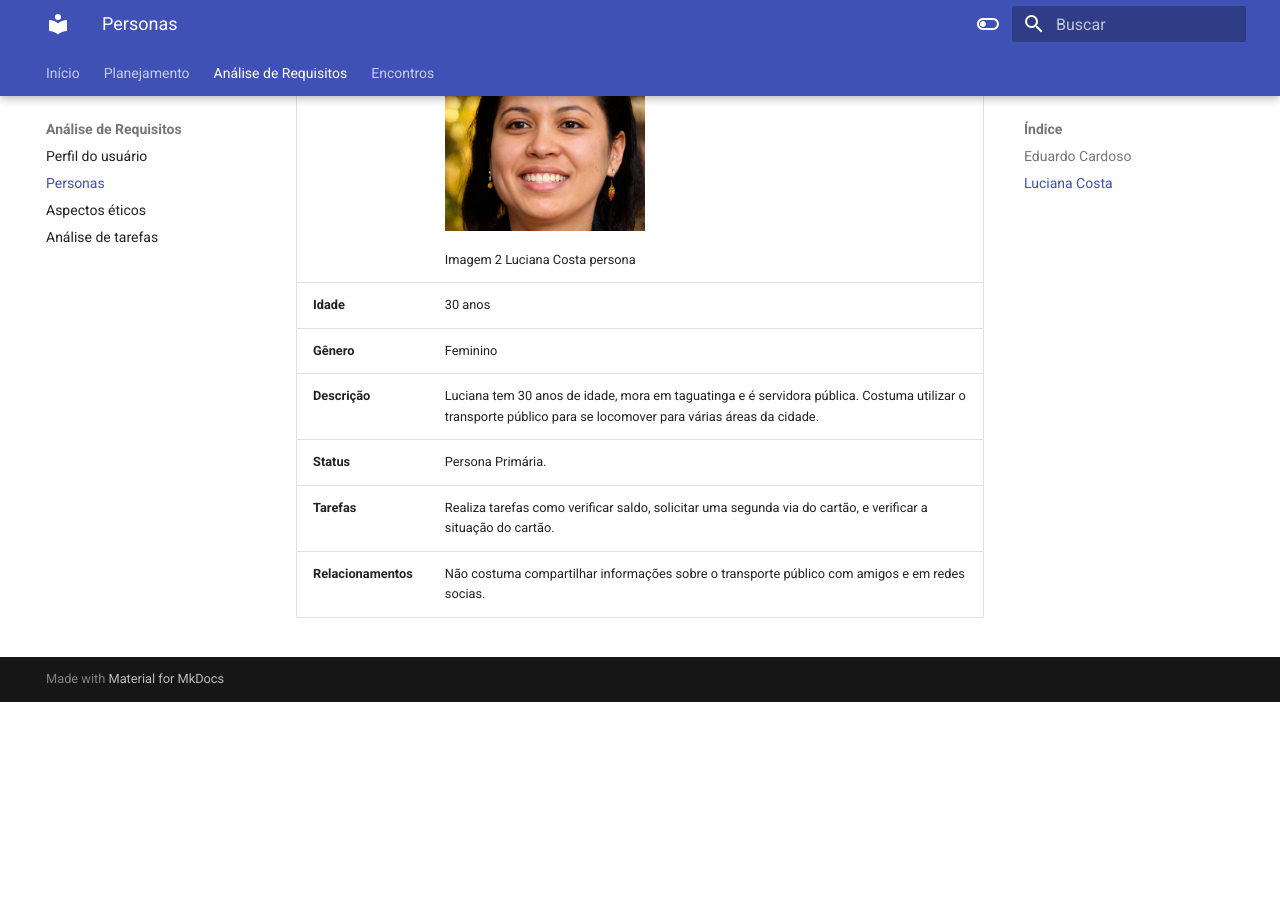
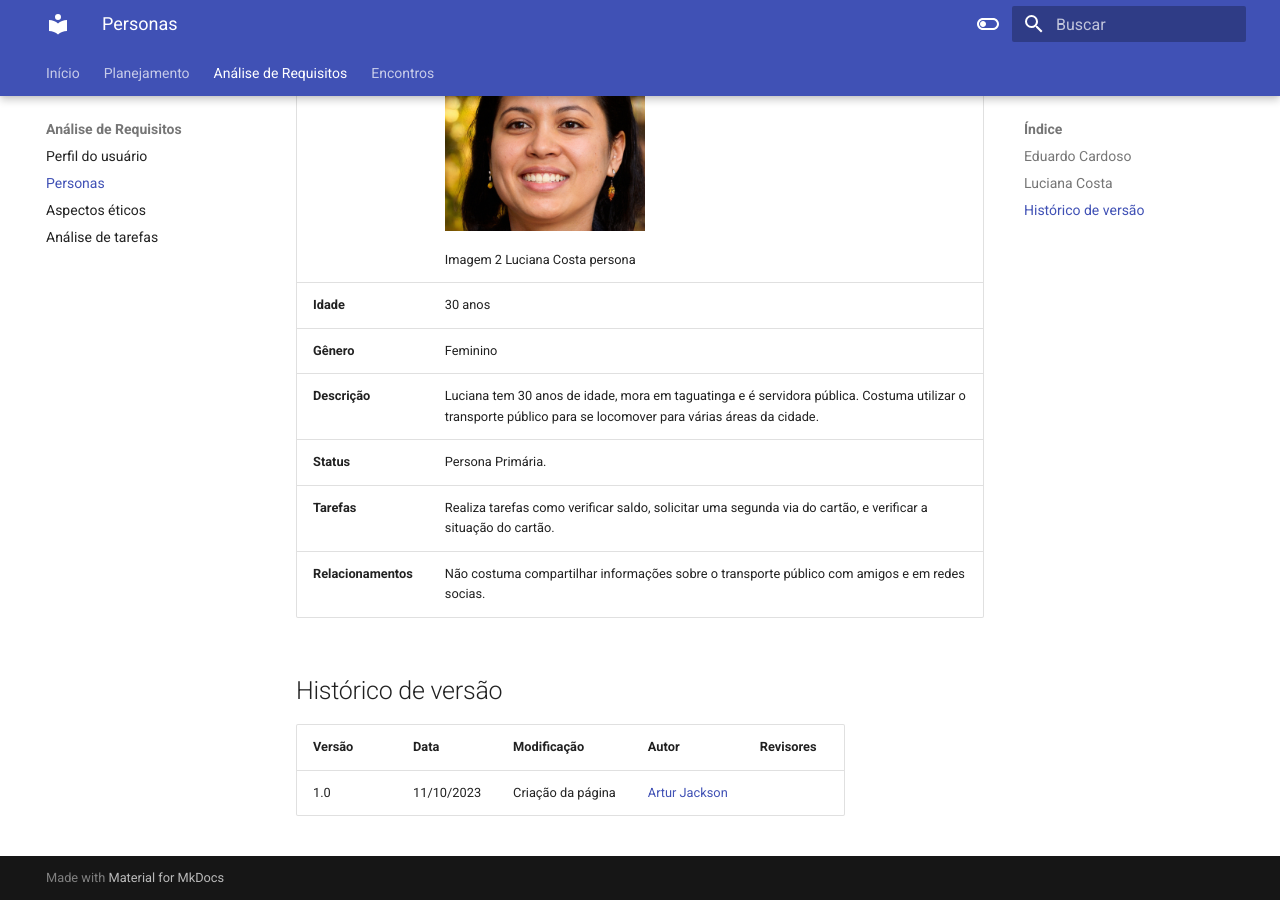
Before and after one commit to Interacao-Humano-Computador/2023.2--BRB-Mobilidade, an MkDocs documentation site: the page built from docs/analiseRequisitos/personas.md, in a window 1280 px wide and 900 px high, scrolled down 1070 px. Built offline with MkDocs 1.6.1 and Material for MkDocs 9.7.7, drawn with Linux system fonts in a browser that asks for light colours; before the commit the page ends 1772 px from its top, so only the background shows below that.

Commit message:
Adiciona histórico de versão da página de personas

```diff
--- a/docs/analiseRequisitos/personas.md
+++ b/docs/analiseRequisitos/personas.md
@@ -25,3 +25,9 @@
 | **Status**          | Persona Primária.     |
 | **Tarefas**         | Realiza tarefas como verificar saldo, solicitar uma segunda via do cartão, e verificar a situação do cartão. |
 | **Relacionamentos** | Não costuma compartilhar informações sobre o transporte público com amigos e em redes socias. |
+
+## Histórico de versão
+
+| Versão | Data       | Modificação                             | Autor                         | Revisores                         |
+| ------ | ---------- | --------------------------------------- | ----------------------------- | ----------------------------- |
+|    1.0   |   11/10/2023   |   Criação da página |  [Artur Jackson](https://github.com/artur-jack)| []()|
```
